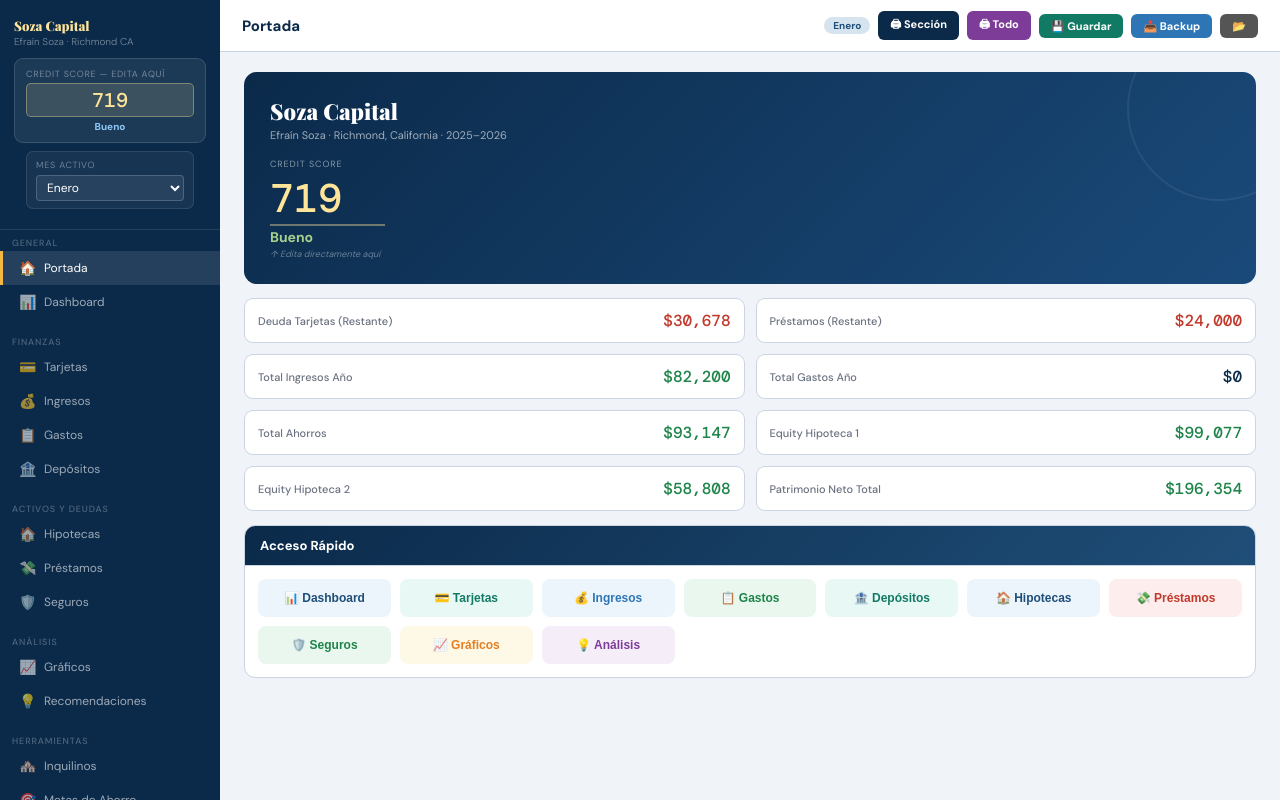
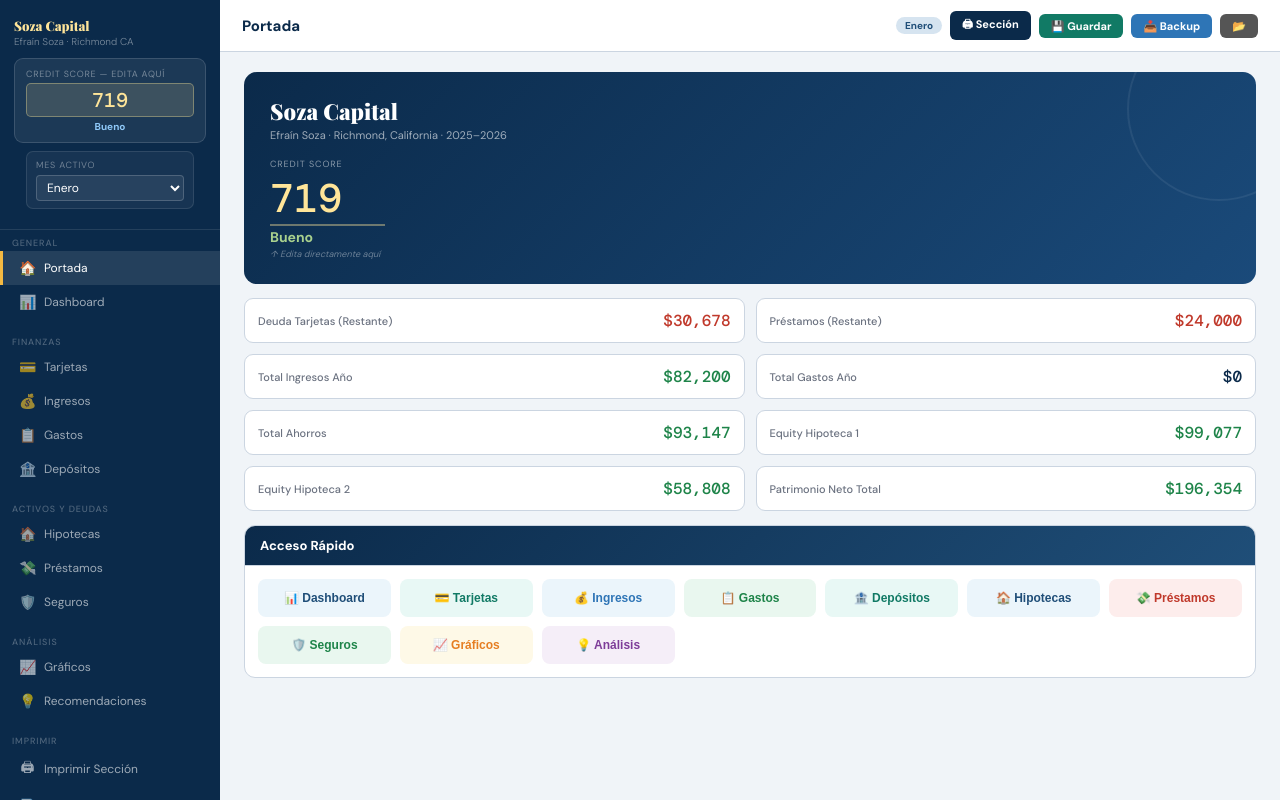
Before and after one commit to efrainsoza2026/sozacapital, a plain HTML site: page index.html in a window 1280 px wide. Drawn offline with nearby package versions, Linux system fonts and the light colour scheme.

Commit message:
Add files via upload

```diff
--- a/index.html
+++ b/index.html
@@ -288,6 +288,10 @@ body{font-family:'DM Sans',sans-serif;background:var(--bg);color:#1A1A2E;min-hei
   <div class="nb" onclick="ir('graficos')"><span class="ic">📈</span>Gráficos</div>
   <div class="nb" onclick="ir('recomendaciones')"><span class="ic">💡</span>Recomendaciones</div>
   <div class="ndiv"></div>
+  <div class="nav-s">Imprimir</div>
+  <div class="nb" onclick="window.print();toggleMenu()"><span class="ic">🖨</span>Imprimir Sección</div>
+  <div class="nb" onclick="imprimirTodo();toggleMenu()"><span class="ic">📄</span>Imprimir Todo</div>
+  <div class="ndiv"></div>
   <div class="nav-s">Herramientas</div>
   <div class="nb" onclick="ir('inquilinos')"><span class="ic">🏘️</span>Inquilinos</div>
   <div class="nb" onclick="ir('metas')"><span class="ic">🎯</span>Metas de Ahorro</div>
@@ -308,7 +312,7 @@ body{font-family:'DM Sans',sans-serif;background:var(--bg);color:#1A1A2E;min-hei
     <div class="tb-right">
       <span class="badge" id="mesLbl">Enero</span>
       <button class="btn" onclick="window.print()">🖨 Sección</button>
-      <button class="btn" style="background:#7D3C98" onclick="imprimirTodo()">🖨 Todo</button>
+      <button class="btn" style="background:#7D3C98;display:none" id="btnImpTodo" onclick="imprimirTodo()">🖨 Todo</button>
       <button class="btn g" onclick="guardar()">💾 Guardar</button>
       <button class="btn b" onclick="exportar()">📥 Backup</button>
       <label class="btn gr" style="cursor:pointer">📂<input type="file" accept=".json" style="display:none" onchange="importar(this)"></label>
```
